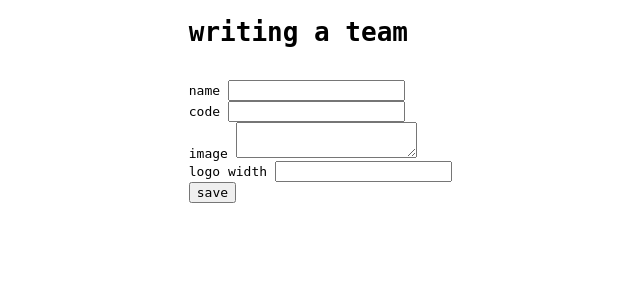
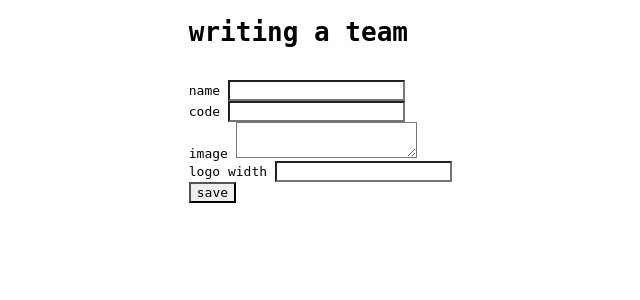
Before and after one commit to bwhybel/workout, a Flask app: template templates/team_writer.html in a window 1280 px wide. Shown: the part 76-376 px from the top of the page, without its empty margins (72-712 px from the left). Run offline with Flask 3, Linux system fonts and the light colour scheme; the template is opened without the code that fills it, so the values that code supplies are empty.

Commit message:
remove webkit appearances from everything

```diff
--- a/templates/base.html
+++ b/templates/base.html
@@ -5,6 +5,10 @@
     <title>{% block title %} {% endblock %}</title>
     <link rel="shortcut icon" href="{{ url_for('static', filename='favicon.ico') }}">
     <style>
+      * {
+        -webkit-appearance: none;
+      }
+
       body {
         font-family: monospace;
       }
```
